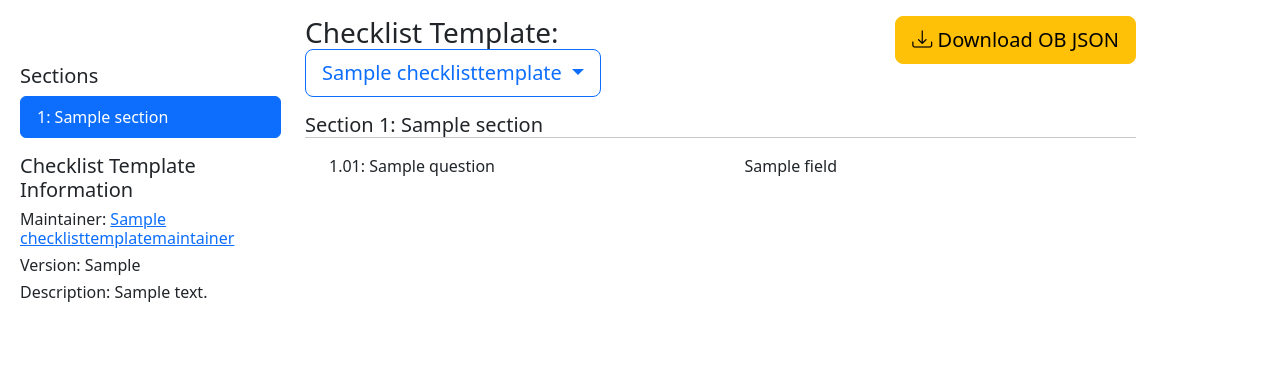
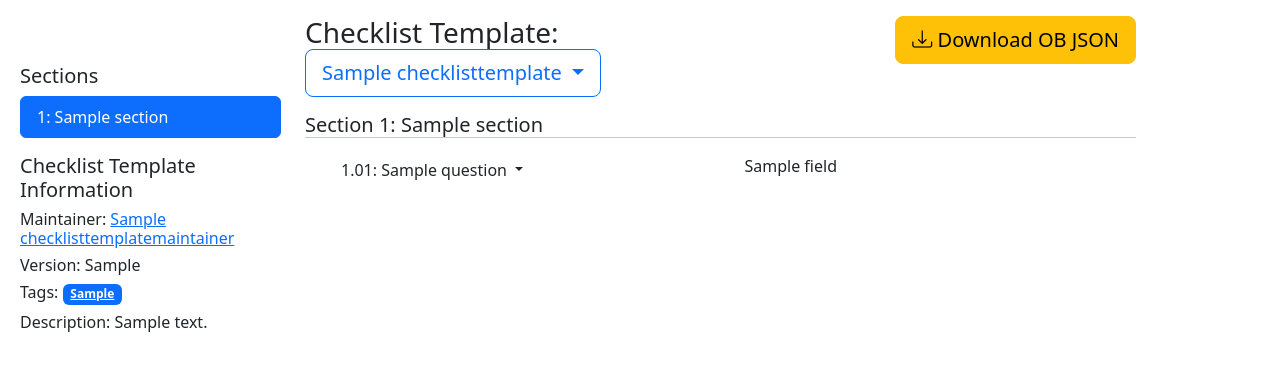
Before and after one commit to Open-Orange-Button/Orange-Button-ChecklistRegistry, a Django app: template server/templates/server/checklist_detail.html in a window 1280 px wide. Shown: the part 83-454 px from the top of the page. Run offline with Django 5.2, Linux system fonts and the light colour scheme; tables that the repository leaves empty hold one stand-in row (values such as "Sample post"); the template is opened without the code that fills it: values that come from a table or form of the project are taken from there, most other values are stand-ins (such as "Sample title", 1, 10 or a date in 2020); some libraries are stand-ins or nearby versions.

Commit message:
add question help text and tag display

```diff
--- a/server/static/server/css/base.css
+++ b/server/static/server/css/base.css
@@ -11,3 +11,9 @@
     padding-top: .2rem;
     padding-bottom: .2rem;
 }
+.checklist-template-question-label-collapse-btn {
+    --bs-btn-color: none;
+    --bs-btn-border-color: none;
+    padding-top: .2rem;
+    padding-bottom: .2rem;
+}
--- a/server/templates/server/checklist_detail.html
+++ b/server/templates/server/checklist_detail.html
@@ -31,6 +31,12 @@
                     </h6>
                     <h6>
                         Version: {{ checklist_template.ChecklistTemplateVersion_Value }}
+                    </h6>
+                    <h6>
+                        Tags:
+                        {% for tag in checklist_template.Tags.all %}
+                            <a href='#' class='badge text-bg-primary'>{{ tag.Value }}</a>
+                        {% endfor %}
                     </h6>
                     <h6>
                         Description: {{ checklist_template.Description_Value }}
@@ -83,7 +89,20 @@
                 {% for question, field in questions_and_fields %}
                 <div class='row gx-5 px-4 justify-content-start'>
                     <div class='col'>
-                        <label class='h6' for='{{ field.id_for_label }}'>{{ section_counter }}.{{ forloop.counter|stringformat:'02d' }}: {{ question.QuestionLabel_Value }}</h6>
+                        <button
+                            class='btn btn-outline-primary dropdown-toggle checklist-template-question-label-collapse-btn'
+                            for='{{ field.id_for_label }}'
+                            data-bs-toggle='collapse'
+                            href='#collapse-{{ field.id_for_label }}'
+                            aria-expanded='false' aria-controls='collapse-{{ field.id_for_label }}'
+                        >
+                            {{ section_counter }}.{{ forloop.counter|stringformat:'02d' }}: {{ question.QuestionLabel_Value }}
+                        </button>
+                            <div class='collapse' id='collapse-{{ field.id_for_label}}'>
+                            <div class='card card-body'>
+                                {{ question.QuestionHelp_Value }}
+                            </div>
+                        </div>
                     </div>
                     <div class='col'>
                         <div class='input-group'>
```
